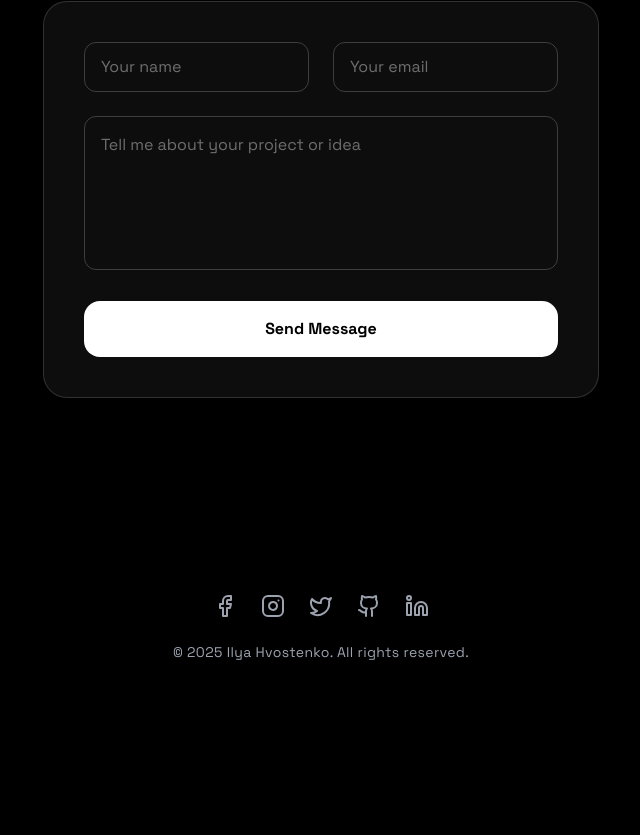
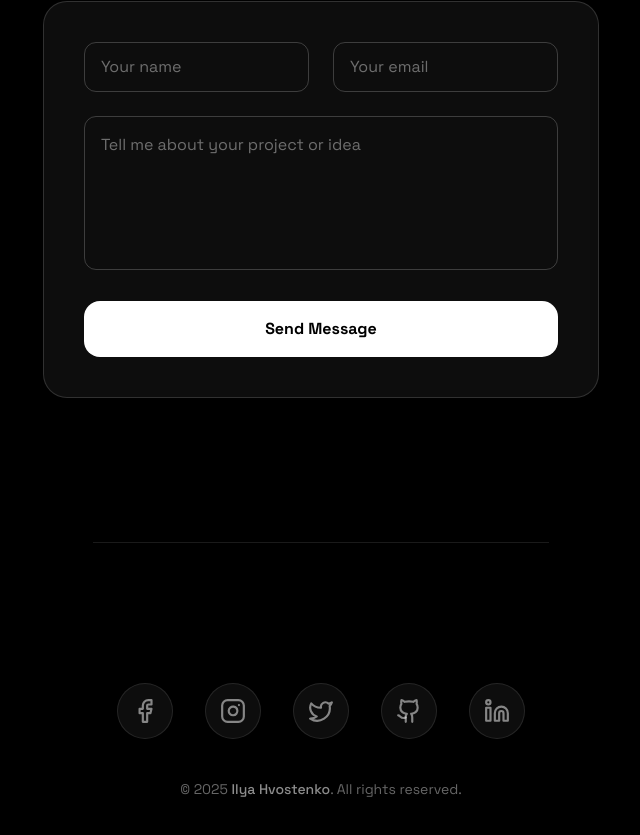
Before and after one commit to ilyajavadeveloper/portfolio, a React (Vite) app: page / in a window 1280 px wide. Shown: the part 9738-10573 px from the top of the page, without its empty margins (319-959 px from the left). Before the commit the page ends 10416 px from the top, so only its background shows below. Built offline with nearby package versions, Linux system fonts and the light colour scheme.

Commit message:
Initial commit

```diff
--- a/src/components/Footer.jsx
+++ b/src/components/Footer.jsx
@@ -1,36 +1,67 @@
-import React from 'react';
-import Logo from './Logo'; // Убедитесь, что путь корректный
-import { Facebook, Instagram, Twitter, Github, Linkedin } from 'lucide-react';
+import React from "react";
+import Logo from "./Logo";
+import { Facebook, Instagram, Twitter, Github, Linkedin } from "lucide-react";
 
 const SOCIAL_MEDIA_LINKS = [
-    { href: "https://www.facebook.com/ilya.hvostenko/?locale=ru_RU", icon: <Facebook size={24} className="hover:text-blue-500 transition" /> },
-    { href: "https://www.instagram.com/ilyahvostenko?igsh=Y3ZseWc2c2ViMG41", icon: <Instagram size={24} className="hover:text-pink-500 transition" /> },
-    { href: "https://x.com/ilyajavadev?t=Pw_d8gBFzXQ0udIKbj9yDQ&s=35", icon: <Twitter size={24} className="hover:text-blue-400 transition" /> },
-    { href: "https://github.com/ilyajavadeveloper", icon: <Github size={24} className="hover:text-gray-300 transition" /> },
-    { href: "https://www.linkedin.com/in/ilya-hvostenko-a03347298/", icon: <Linkedin size={24} className="hover:text-blue-600 transition" /> }
+    { href: "https://www.facebook.com/ilya.hvostenko/?locale=ru_RU", icon: Facebook },
+    { href: "https://www.instagram.com/ilyahvostenko?igsh=Y3ZseWc2c2ViMG41", icon: Instagram },
+    { href: "https://x.com/ilyajavadev?t=Pw_d8gBFzXQ0udIKbj9yDQ&s=35", icon: Twitter },
+    { href: "https://github.com/ilyajavadeveloper", icon: Github },
+    { href: "https://www.linkedin.com/in/ilya-hvostenko-a03347298/", icon: Linkedin },
 ];
 
 const Footer = () => {
     return (
-        <footer className='mb-8 mt-20 text-center text-gray-400'>
-            {/* Логотип */}
-            <div className='flex items-center justify-center'>
+        <footer className="relative mt-28">
+            {/* soft divider */}
+            <div className="mx-auto h-px max-w-6xl bg-white/10" />
+
+            <div className="mx-auto max-w-7xl px-6 py-14">
+                {/* LOGO */}
+                <div className="mb-8 flex justify-center opacity-80">
                     <Logo />
                 </div>
 
-            {/* Социальные сети */}
-            <div className='flex items-center justify-center gap-6'>
-                {SOCIAL_MEDIA_LINKS.map((link, index) => (
-                    <a key={index} href={link.href} target='_blank' rel='noopener noreferrer' className='text-gray-400 hover:scale-110 transition-transform'>
-                        {link.icon}
+                {/* SOCIAL ICONS */}
+                <div className="mb-10 flex justify-center gap-8">
+                    {SOCIAL_MEDIA_LINKS.map((item, index) => {
+                        const Icon = item.icon;
+                        return (
+                            <a
+                                key={index}
+                                href={item.href}
+                                target="_blank"
+                                rel="noopener noreferrer"
+                                aria-label="social link"
+                                className="
+                  group flex h-14 w-14 items-center justify-center
+                  rounded-full border border-white/10
+                  bg-white/5 text-white/50
+                  backdrop-blur transition
+                  hover:border-white/25 hover:bg-white/10
+                  hover:text-white/80
+                "
+                            >
+                                <Icon
+                                    size={26}
+                                    className="transition-transform group-hover:scale-105"
+                                />
                             </a>
-                ))}
+                        );
+                    })}
                 </div>
 
-            {/* Подпись */}
-            <p className='mt-6 text-sm tracking-wide'>
-                &copy; {new Date().getFullYear()} Ilya Hvostenko. All rights reserved.
+                {/* COPYRIGHT */}
+                <div className="text-center">
+                    <p className="text-sm text-white/40">
+                        © {new Date().getFullYear()}{" "}
+                        <span className="font-medium text-white/55">
+              Ilya Hvostenko
+            </span>
+                        . All rights reserved.
                     </p>
+                </div>
+            </div>
         </footer>
     );
 };
```
Lines whose indentation alone changed are shown as unchanged.
